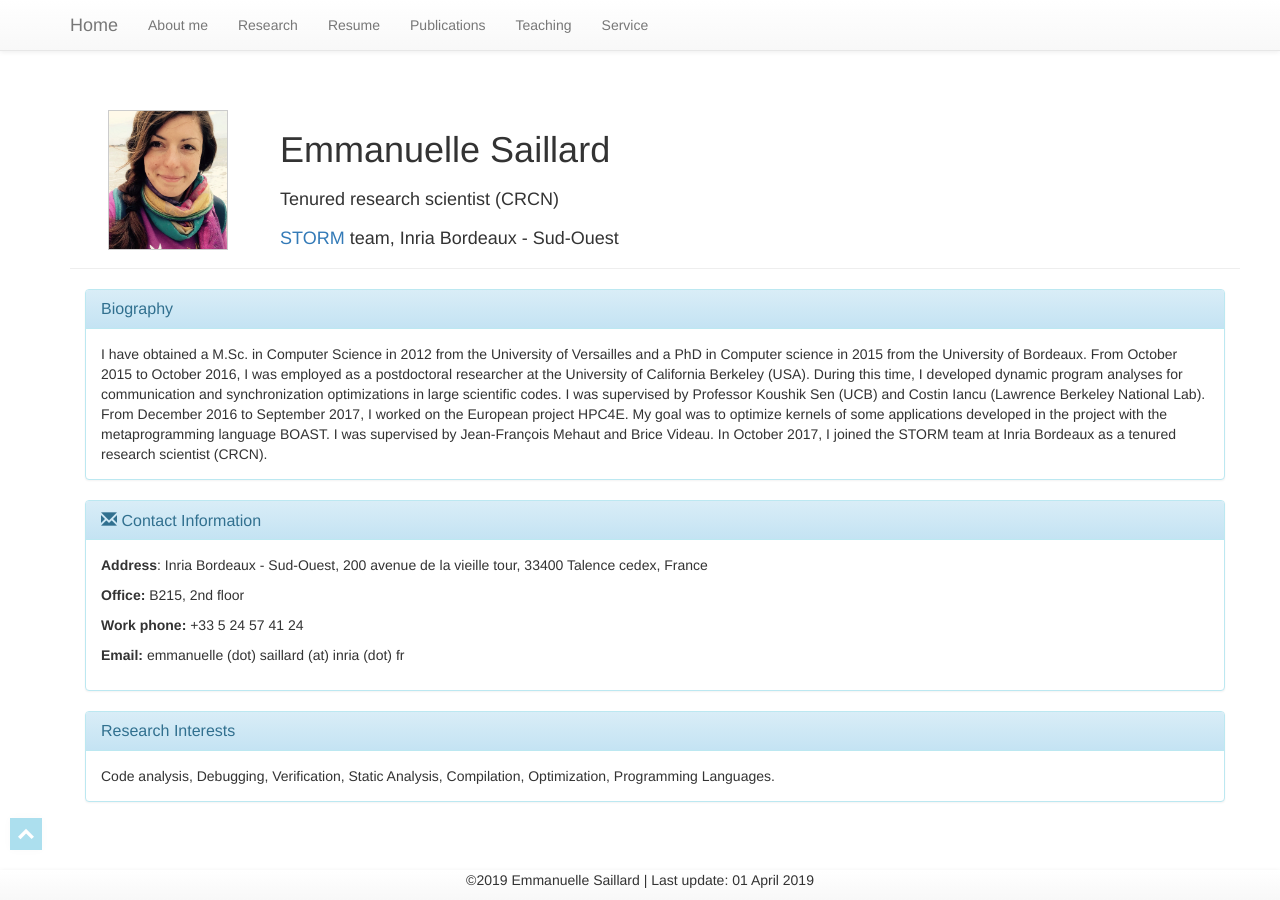
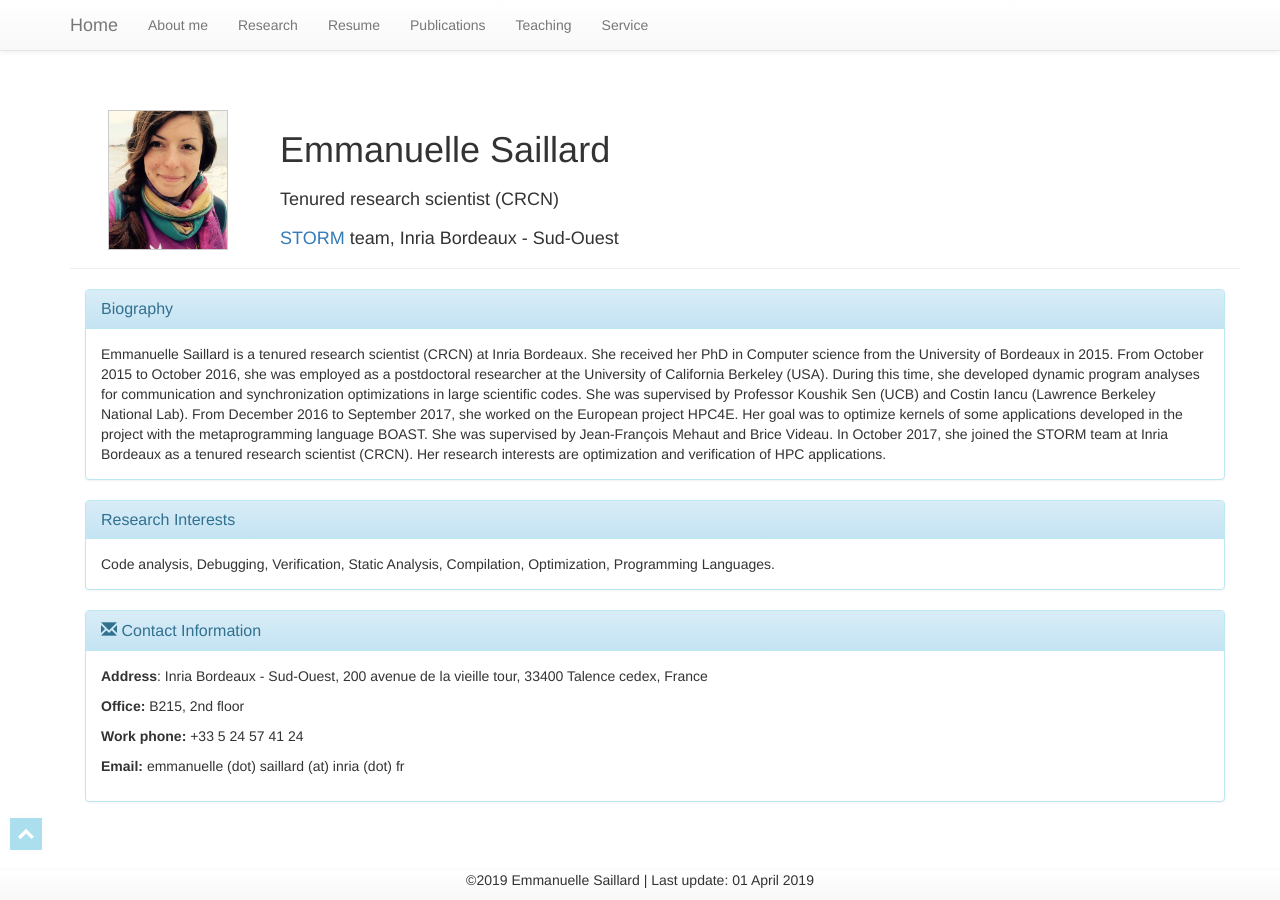
Before and after one commit to esaillar/manou, a Jekyll site: the page built from index.md, in a window 1280 px wide. Built offline with Jekyll 4.4.1, drawn with Linux system fonts in a browser that asks for light colours; nearby versions of some CDN libraries; library files that are not in the unit come from our copies.

Commit message:
Bio update

```diff
--- a/index.md
+++ b/index.md
@@ -18,14 +18,26 @@ layout: page
     <h3 class="panel-title">Biography</h3>
   </div>
   <div class="panel-body">
-I have obtained a M.Sc. in Computer Science in 2012 from the University of Versailles and a PhD in Computer science in 2015 from the University of Bordeaux.
-From October 2015 to October 2016, I was employed as a postdoctoral researcher at the University of California Berkeley (USA). During this time, I developed dynamic program analyses for communication and synchronization optimizations in large scientific codes.  I was supervised by Professor Koushik Sen (UCB) and Costin Iancu (Lawrence Berkeley National Lab).
-From December 2016 to September 2017, I worked on the European project HPC4E. My goal was to optimize kernels of some applications developed in the project with the metaprogramming language BOAST. I was supervised by Jean-François Mehaut and Brice Videau.
+Emmanuelle Saillard is a tenured research scientist (CRCN) at Inria Bordeaux. She received her PhD in Computer science from the University of Bordeaux in 2015.
+From October 2015 to October 2016, she was employed as a postdoctoral researcher at the University of California Berkeley (USA). During this time, she developed dynamic program analyses for communication and synchronization optimizations in large scientific codes. She  was supervised by Professor Koushik Sen (UCB) and Costin Iancu (Lawrence Berkeley National Lab).
+From December 2016 to September 2017, she worked on the European project HPC4E. Her goal was to optimize kernels of some applications developed in the project with the metaprogramming language BOAST. She was supervised by Jean-François Mehaut and Brice Videau.
+In October 2017, she joined the STORM team at Inria Bordeaux as a tenured research scientist (CRCN).
 
-In October 2017, I joined the STORM team at Inria Bordeaux as a tenured research scientist (CRCN).
-
+Her research interests are optimization and verification of HPC applications.
   </div>
 </div>
+
+
+
+<div class="panel panel-info" markdown="1">
+  <div class="panel-heading">
+    <h3 class="panel-title">Research Interests</h3>
+  </div>
+  <div class="panel-body">
+Code analysis, Debugging, Verification, Static Analysis, Compilation, Optimization, Programming Languages.
+  </div>
+</div>
+
 
 <div class="panel panel-info" markdown="1">
   <div class="panel-heading">
@@ -38,13 +50,3 @@ In October 2017, I joined the STORM team at Inria Bordeaux as a tenured research
 <p><b>Email:</b> emmanuelle (dot) saillard (at) inria (dot) fr </p>
   </div>
 </div>
-
-
-<div class="panel panel-info" markdown="1">
-  <div class="panel-heading">
-    <h3 class="panel-title">Research Interests</h3>
-  </div>
-  <div class="panel-body">
-Code analysis, Debugging, Verification, Static Analysis, Compilation, Optimization, Programming Languages.
-  </div>
-</div>
```
